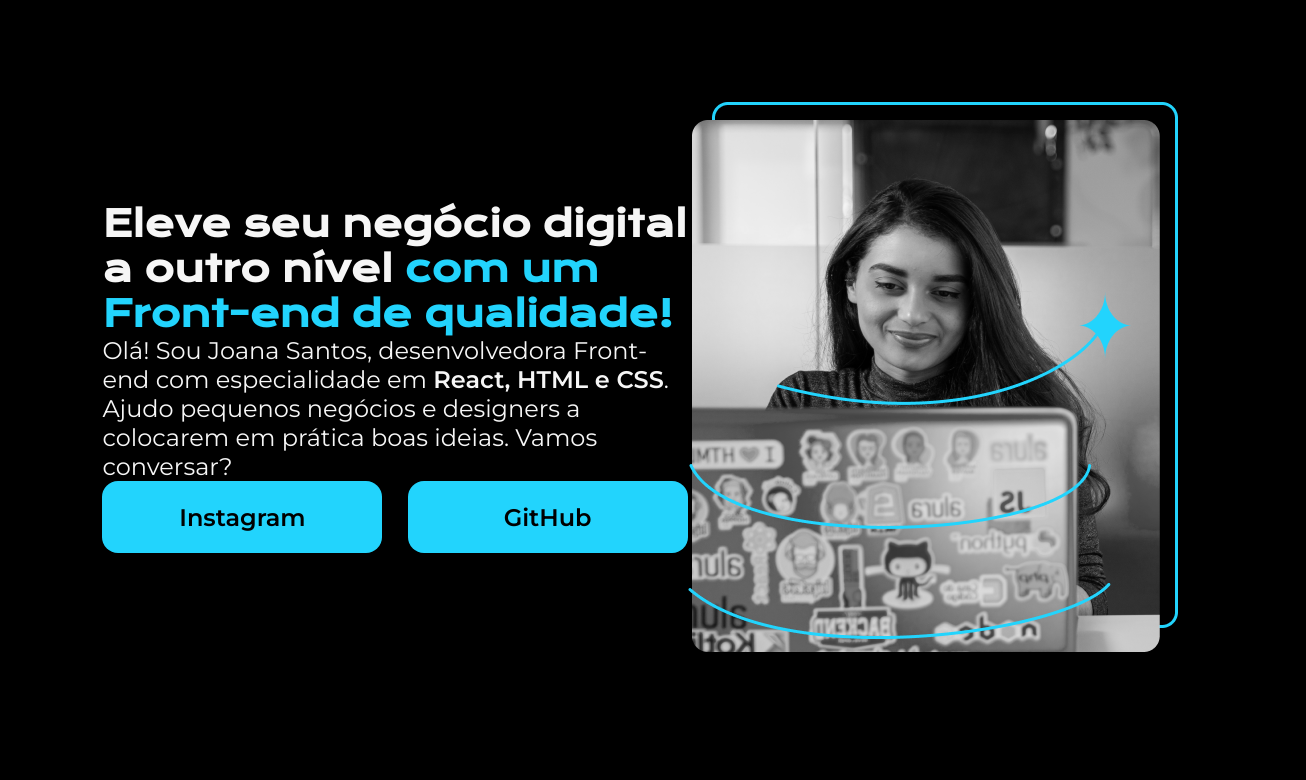
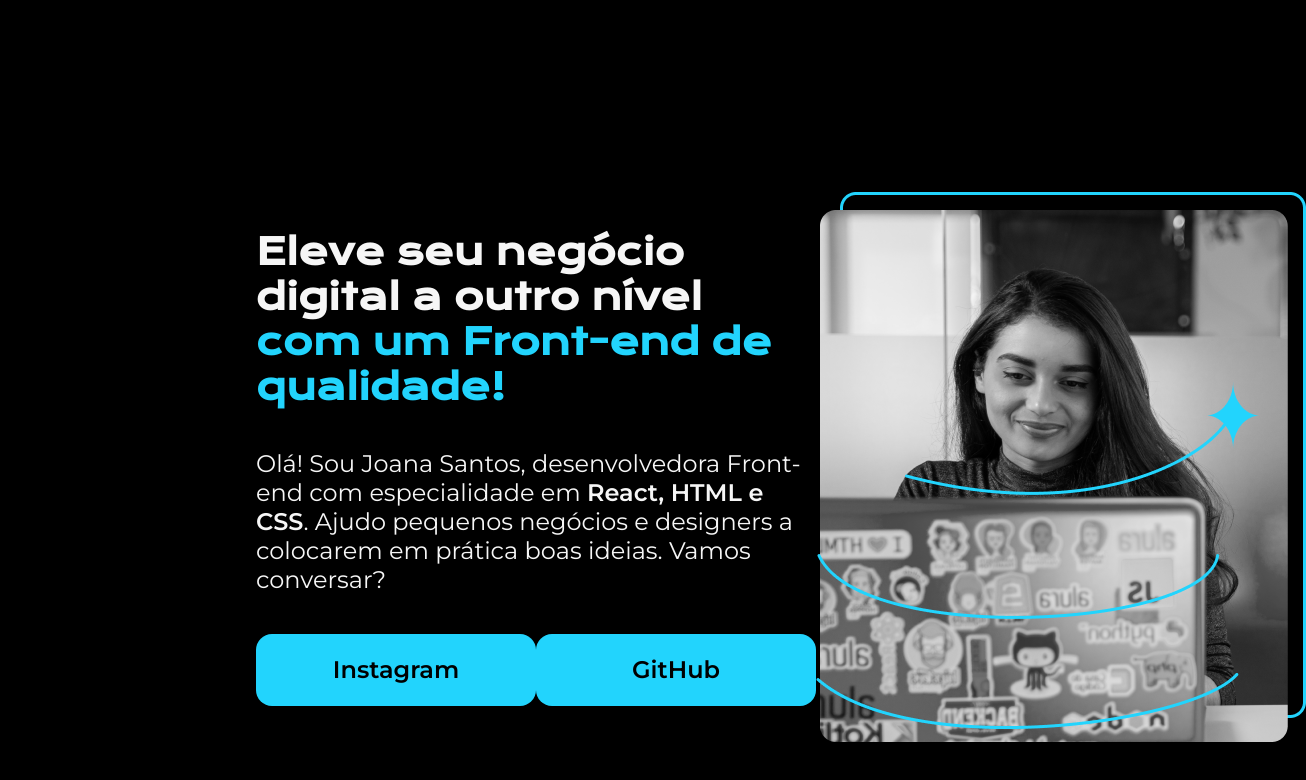
Before and after one commit to GuilFranca/HTML-CSS-ClassesPosicionamentos-Alura, a plain HTML site: page Portifolio-HTML-e-CSS-aula_5/index.html in a window 1280 px wide. Shown: the whole page, 1306 px wide, since content can reach past the window. Drawn offline with nearby package versions, Linux system fonts and the light colour scheme.

Commit message:
Aula 5 Espaçamento - Finalizado

```diff
--- a/Portifolio-HTML-e-CSS-aula_5/style.css
+++ b/Portifolio-HTML-e-CSS-aula_5/style.css
@@ -22,7 +22,7 @@ body {
 }
 
 .apresentacao {
-    margin: 8%;
+    margin: 15% 20%;
     display: flex;
     align-items: center;
     justify-content: space-between;
@@ -34,7 +34,9 @@ body {
 
 .apresentacao__conteudo {
     width: 615px;
-    /* height: ; */
+    display: flex;
+    flex-direction: column;
+    gap: 40px;
 }
 
 .apresentacao__conteudo__titulo {
@@ -61,7 +63,9 @@ body {
     text-align: center;
     border-radius: 16px;
     font-size: 24px;
-    padding: 21.5px 0 21.5px 0;
+    padding: 21.5px 0;
     font-weight: 600;
     text-decoration: none;
 }
+
+/* align-items e justify-content são propriedades do flexbox */
```
